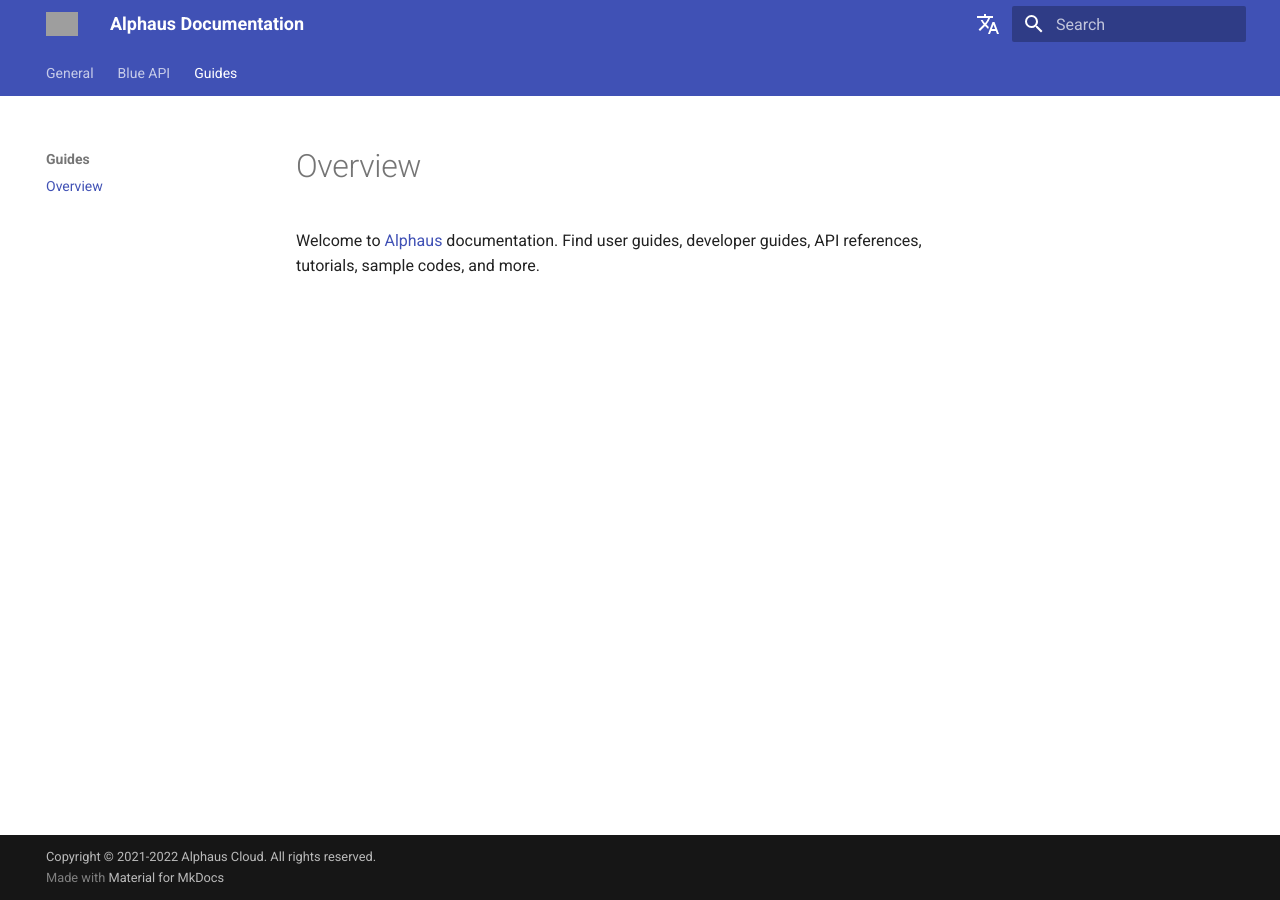
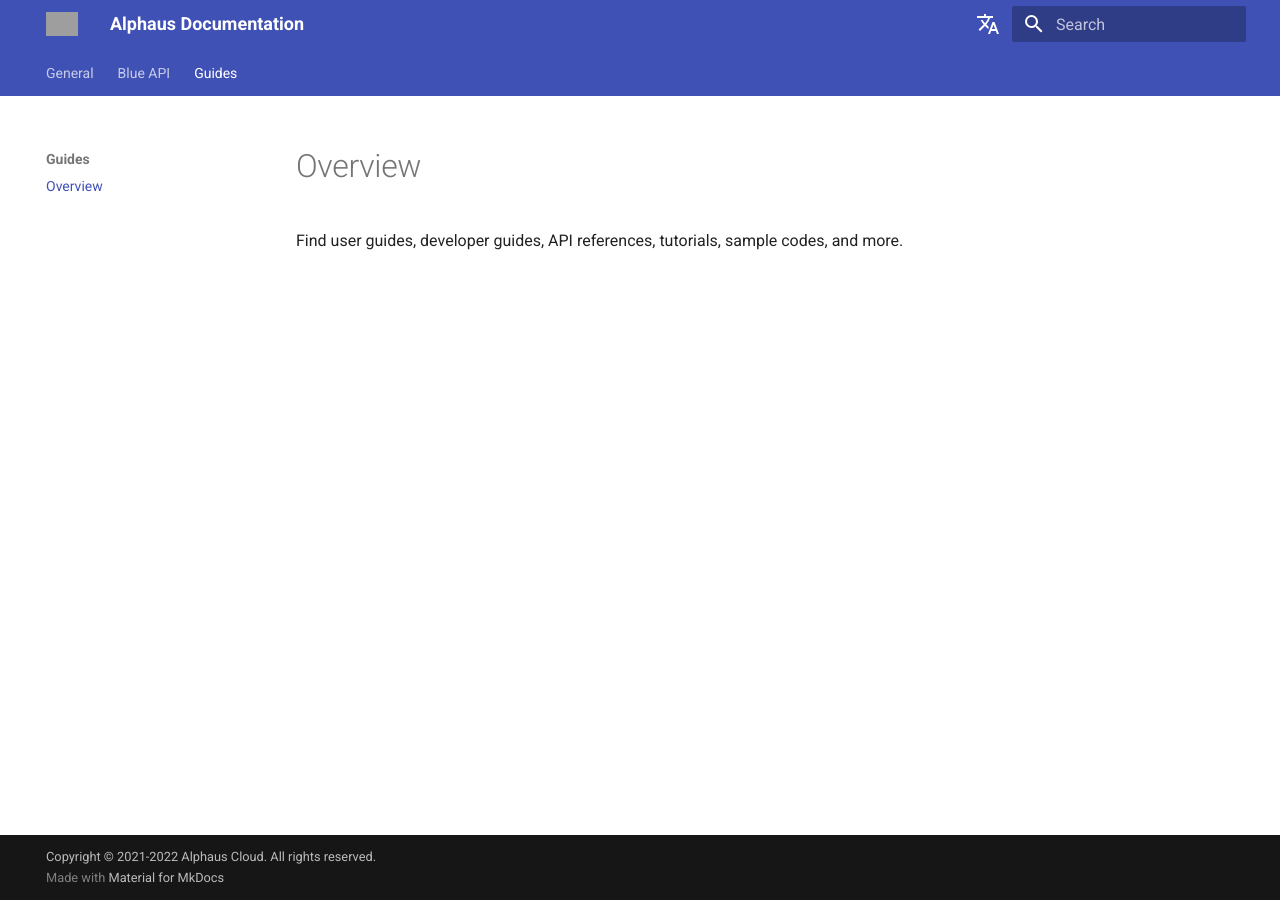
Before and after one commit to alphauslabs/tmpdocs, an MkDocs documentation site: the page built from docs/guides/index.md, in a window 1280 px wide. Built offline with MkDocs 1.6.1 and Material for MkDocs 9.7.7, drawn with Linux system fonts in a browser that asks for light colours; comment, search, counter and statistics services are not loaded; grey boxes are pictures that could not be loaded.

```diff
--- a/docs/guides/index.md
+++ b/docs/guides/index.md
@@ -1,2 +1,2 @@
 # Overview
-Welcome to [Alphaus](https://alphaus.cloud/en/) documentation. Find user guides, developer guides, API references, tutorials, sample codes, and more.
+Find user guides, developer guides, API references, tutorials, sample codes, and more.
```
